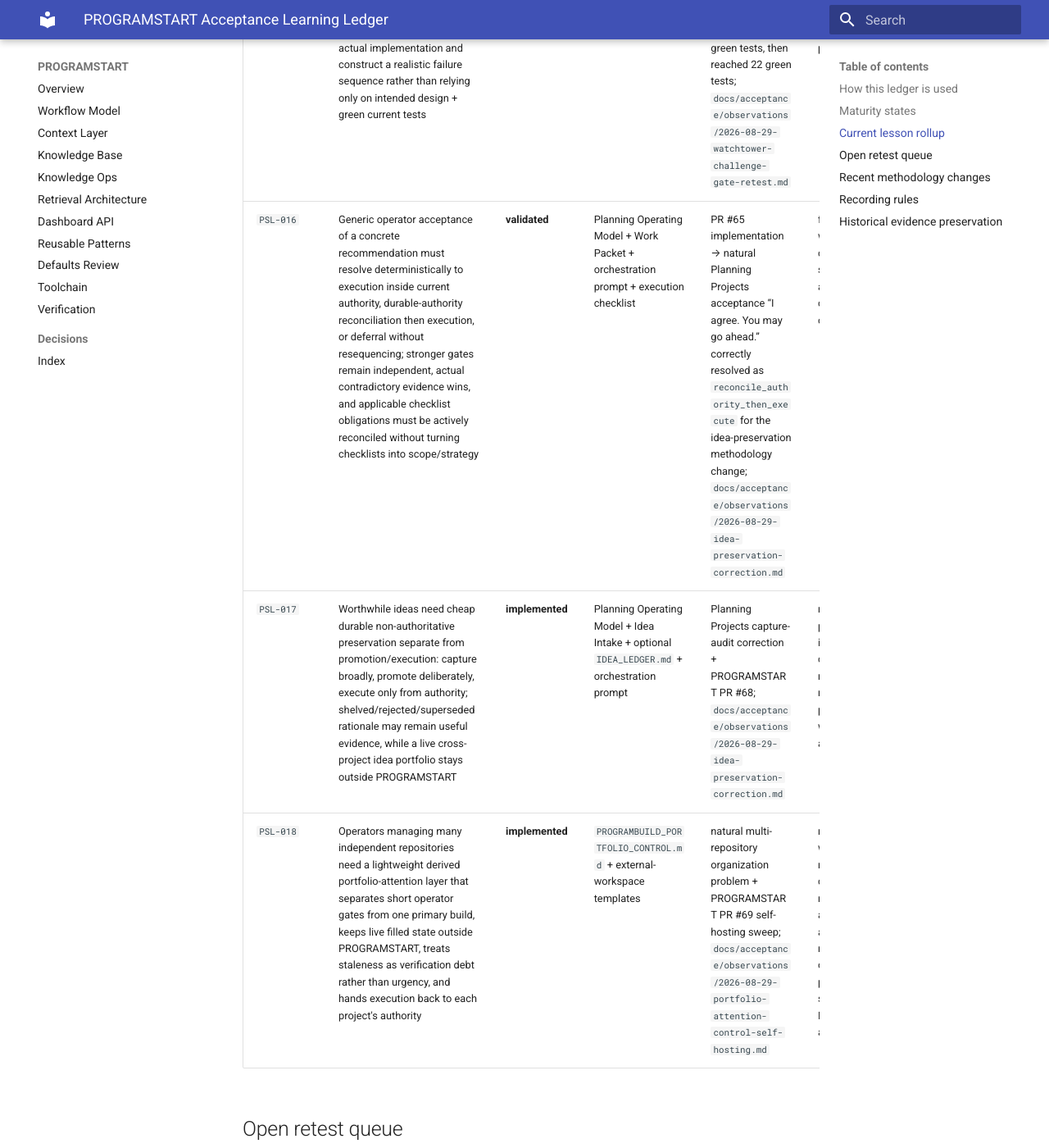
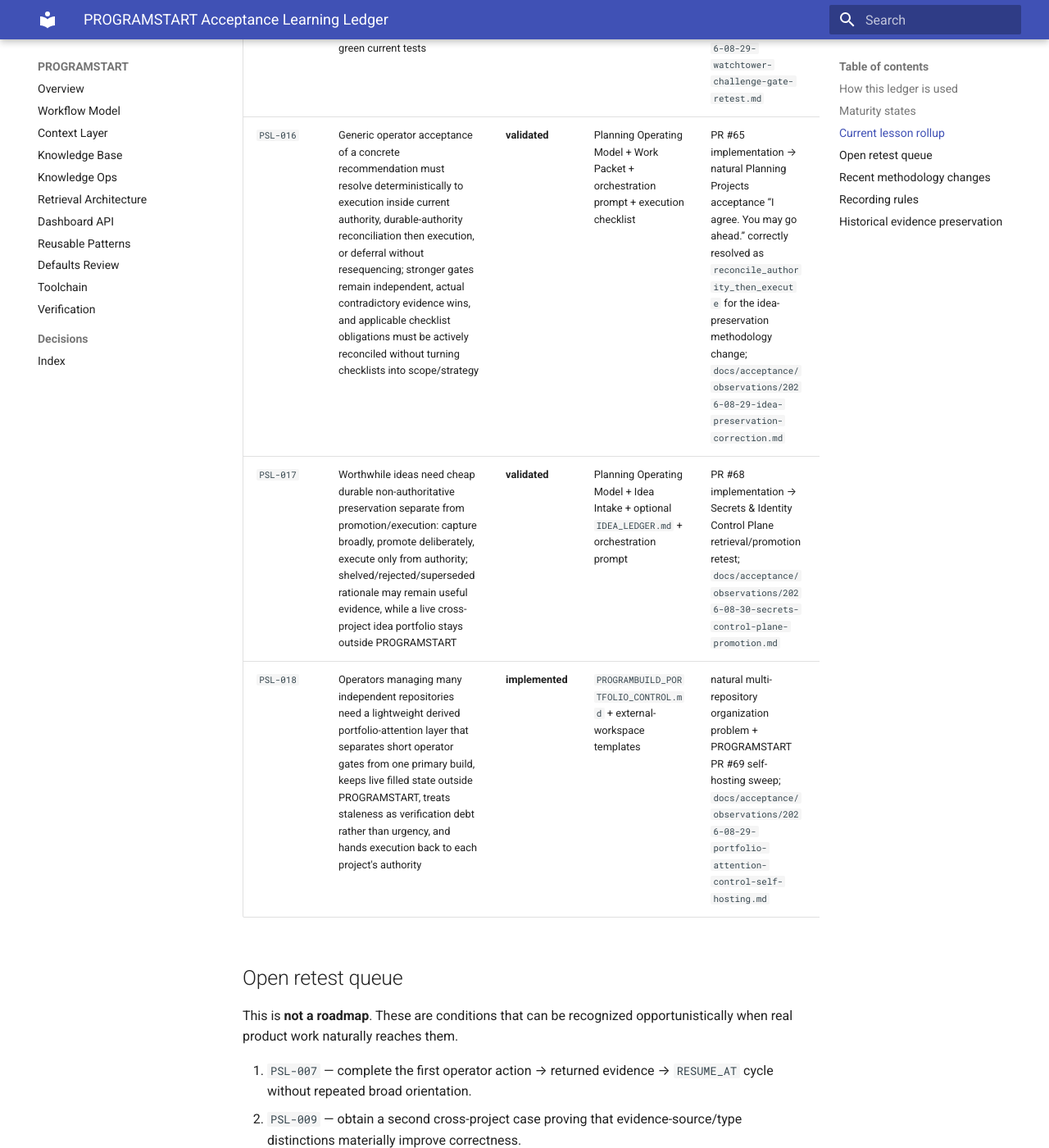
Before and after one commit to GrahamArdent/PROGRAMSTART, an MkDocs documentation site: the page built from docs/PROGRAMSTART_ACCEPTANCE_LEARNING_LEDGER.md, in a window 1280 px wide and 1400 px high, scrolled down 3784 px. Shown: the whole window at 82% size. Built offline with MkDocs 1.6.1 and Material for MkDocs 9.7.7, drawn with Linux system fonts in a browser that asks for light colours; some of the changed text lies outside the part shown.

Commit message:
docs(acceptance): validate PSL-017 promotion lifecycle

```diff
--- a/docs/PROGRAMSTART_ACCEPTANCE_LEARNING_LEDGER.md
+++ b/docs/PROGRAMSTART_ACCEPTANCE_LEARNING_LEDGER.md
@@ -56,7 +56,7 @@
 | `PSL-014` | Material paid/metered dependency decisions need a decision-scoped Cost Envelope covering current evidence, included capacity, charge trigger, caps, reuse/alternatives, and the evidence that earns payment; volatile vendor prices must not become a central registry | **validated** | `docs/PROGRAMSTART_COST_GOVERNANCE.md` + orchestration prompt | PR #62 implementation → real Secrets & Credential Architecture Audit; `docs/acceptance/observations/2026-08-28-secrets-cost-gate-retest.md` | a future metered API or infrastructure decision with a different cost shape, especially one that actually crosses a `PAY_WHEN` threshold |
 | `PSL-015` | High-risk completed implementations need a risk-triggered post-implementation adversarial Challenge Gate before merge-ready/closure; inspect the actual implementation and construct a realistic failure sequence rather than relying only on intended design + green current tests | **validated** | `PROGRAMBUILD_CHALLENGE_GATE.md` + Work Packet + orchestration verification | Watchtower V0.2 PR #2 retest: adversarial closure found and corrected a defect after 19 green tests, then reached 22 green tests; `docs/acceptance/observations/2026-08-29-watchtower-challenge-gate-retest.md` | future high-risk closures should continue to challenge actual completed implementations; record counterevidence if activation becomes too broad or fails to protect material invariants |
 | `PSL-016` | Generic operator acceptance of a concrete recommendation must resolve deterministically to execution inside current authority, durable-authority reconciliation then execution, or deferral without resequencing; stronger gates remain independent, actual contradictory evidence wins, and applicable checklist obligations must be actively reconciled without turning checklists into scope/strategy | **validated** | Planning Operating Model + Work Packet + orchestration prompt + execution checklist | PR #65 implementation → natural Planning Projects acceptance “I agree. You may go ahead.” correctly resolved as `reconcile_authority_then_execute` for the idea-preservation methodology change; `docs/acceptance/observations/2026-08-29-idea-preservation-correction.md` | future generic acceptances with a different disposition, contradicted premise, or stronger gate should remain available as counterevidence/revalidation opportunities |
-| `PSL-017` | Worthwhile ideas need cheap durable non-authoritative preservation separate from promotion/execution: capture broadly, promote deliberately, execute only from authority; shelved/rejected/superseded rationale may remain useful evidence, while a live cross-project idea portfolio stays outside PROGRAMSTART | **implemented** | Planning Operating Model + Idea Intake + optional `IDEA_LEDGER.md` + orchestration prompt | Planning Projects capture-audit correction + PROGRAMSTART PR #68; `docs/acceptance/observations/2026-08-29-idea-preservation-correction.md` | next natural project/workspace idea that is worth preserving but not current work: capture it, later retrieve/revisit it when relevant, and prove it can be promoted/rejected/shelved without silently resequencing active authority |
+| `PSL-017` | Worthwhile ideas need cheap durable non-authoritative preservation separate from promotion/execution: capture broadly, promote deliberately, execute only from authority; shelved/rejected/superseded rationale may remain useful evidence, while a live cross-project idea portfolio stays outside PROGRAMSTART | **validated** | Planning Operating Model + Idea Intake + optional `IDEA_LEDGER.md` + orchestration prompt | PR #68 implementation → Secrets & Identity Control Plane retrieval/promotion retest; `docs/acceptance/observations/2026-08-30-secrets-control-plane-promotion.md` | another natural captured idea whose later disposition differs (shelve/reject/supersede or promote into an existing authority) should remain available as counterevidence/revalidation |
 | `PSL-018` | Operators managing many independent repositories need a lightweight derived portfolio-attention layer that separates short operator gates from one primary build, keeps live filled state outside PROGRAMSTART, treats staleness as verification debt rather than urgency, and hands execution back to each project's authority | **implemented** | `PROGRAMBUILD_PORTFOLIO_CONTROL.md` + external-workspace templates | natural multi-repository organization problem + PROGRAMSTART PR #69 self-hosting sweep; `docs/acceptance/observations/2026-08-29-portfolio-attention-control-self-hosting.md` | next natural “what should we work on?” request after material project-state changes: refresh retained rows cheaply, correct stale assumptions from project authority, keep paused work non-urgent, separate one operator gate from one primary build, and hand the selected project back to Mode C without portfolio authority drift |
 
 ## Open retest queue
@@ -67,8 +67,7 @@
 2. `PSL-009` — obtain a second cross-project case proving that evidence-source/type distinctions materially improve correctness.
 3. `PSL-010` — identify a specific repeated overhead defect in another high-velocity Mode-C project before changing methodology.
 4. `PSL-011` — use another real paused/re-entry project to determine whether dedicated lifecycle states remain unnecessary.
-5. `PSL-017` — capture the next naturally occurring worthwhile non-current idea in a durable non-authoritative surface, then later retrieve/revisit it when a real trigger makes it relevant; verify preservation does not become priority/resequencing authority.
-6. `PSL-018` — use the external portfolio view on the next natural cross-project priority decision after state changes and verify that bounded WIP, staleness handling, operator-gate separation, and Mode-C handoff reduce coordination burden without creating a shadow roadmap.
+5. `PSL-018` — use the external portfolio view on the next natural cross-project priority decision after state changes and verify that bounded WIP, staleness handling, operator-gate separation, and Mode-C handoff reduce coordination burden without creating a shadow roadmap.
 
 ## Recent methodology changes
 
@@ -86,7 +85,7 @@
 - PR #62 — decision-scoped cost governance / Cost Envelope; later validated by the real Secrets & Credential Architecture Audit provider decision.
 - PR #63 — risk-triggered post-implementation adversarial Challenge Gate; validated by the Watchtower V0.2 Slice 2 PR #2 retest, which found and corrected a defect after green CI.
 - PR #65 — accepted-recommendation resolution + conditional checklist completeness; validated by the natural idea-preservation recommendation → “I agree. You may go ahead.” flow recorded in the 2026-08-29 observation.
-- PR #68 — lightweight durable idea preservation / promotion lifecycle (**PSL-017 implemented; real-project retest remains open**).
+- PR #68 — lightweight durable idea preservation / promotion lifecycle; **PSL-017 validated** by the 2026-08-30 Secrets & Identity Control Plane retrieval/promotion retest.
 - PR #69 — lightweight external portfolio-attention control (**PSL-018 implemented; real cross-project refresh/reselection retest remains open**).
 
 ## Recording rules
```
